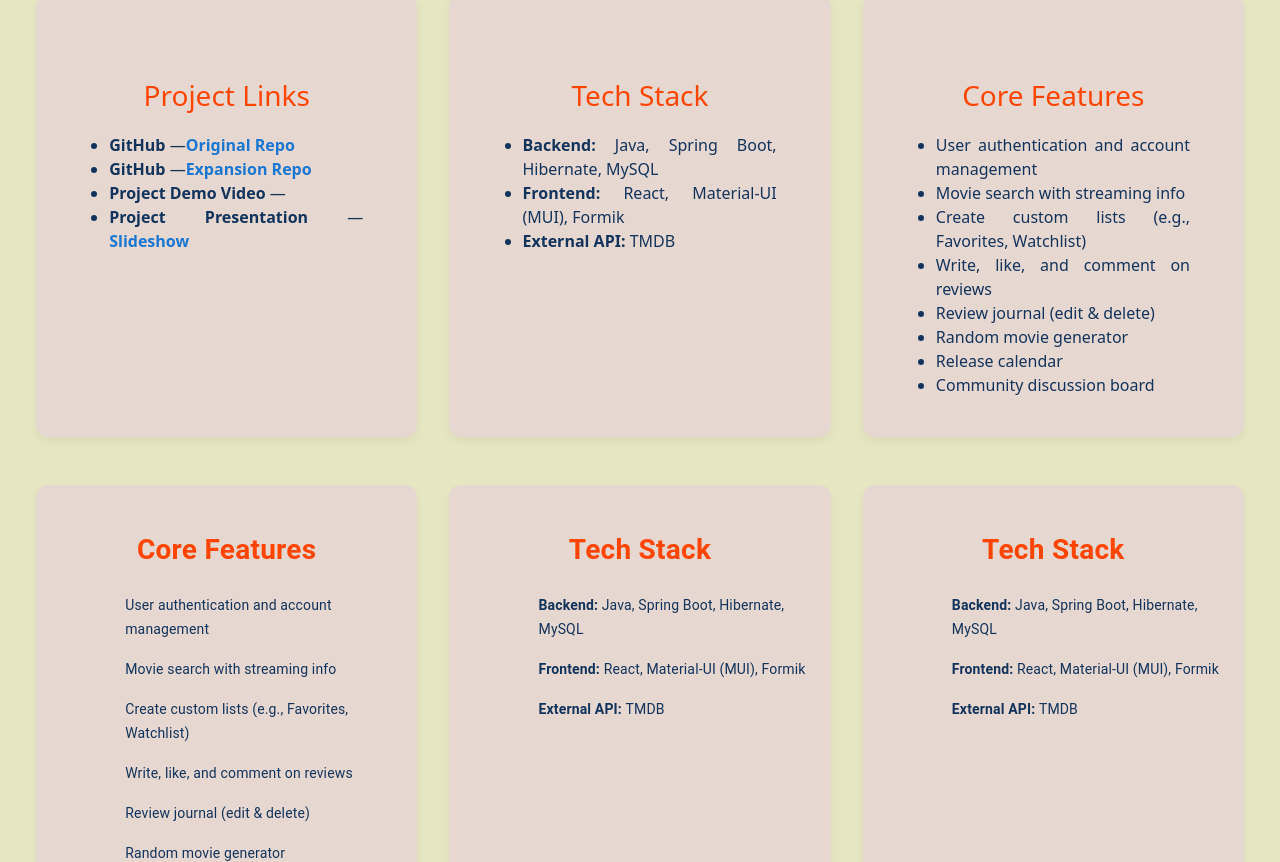
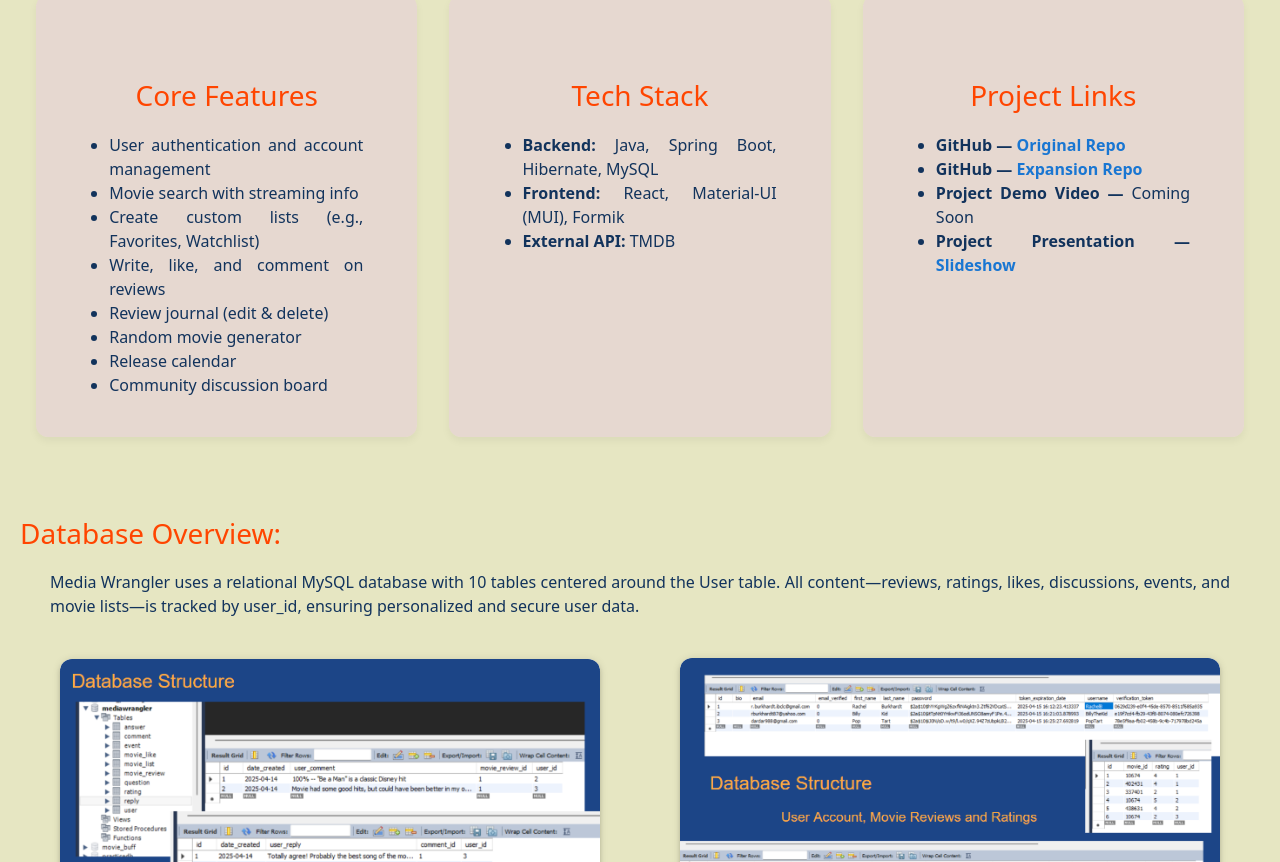
Before and after one commit to RBurkhardt87/Portfolio, a React (Vite) app in the folder MyPortfolio/: page /media-wrangler in a window 1280 px wide. Shown: the part 1078-1940 px from the top of the page. Built offline with nearby package versions, Linux system fonts and the light colour scheme.

Commit message:
Created a standard HTML list card component to use for each project's core features, links and tech stack. I like the simplistic styling of it for these

```diff
--- a/MyPortfolio/src/Pages/MediaWrangler.jsx
+++ b/MyPortfolio/src/Pages/MediaWrangler.jsx
@@ -4,6 +4,7 @@ import ImagePopup from '../components/ImagePopup';
 import { Typography } from '@mui/material';
 import ListCard from '../components/ListCard';
 import ProjectFeatureCard from '../components/ProjectFeatureCard';
+import PlainListCard from '../components/PlainListCard';
 
 const MediaWrangler = () => {
 
@@ -27,14 +28,12 @@ const MediaWrangler = () => {
   ];
 
   const links = "Project Links"
-  const linkItems = [
-    {label: "Backend: ", text: "Java, Spring Boot, Hibernate, MySQL"},
-    {label: "Backend: ", text: "Java, Spring Boot, Hibernate, MySQL"},
-    {label: "Backend: ", text: "Java, Spring Boot, Hibernate, MySQL"},
-    {label: "Backend: ", text: "Java, Spring Boot, Hibernate, MySQL"},
-  ]
-
-
+  const projectLinks = [
+    { label: "GitHub — ", text: "Original Repo", href: "https://github.com/RBurkhardt87/media-wrangler" },
+    { label: "GitHub — ", text: "Expansion Repo", href: "https://github.com/RBurkhardt87/media-wrangler-expand" },
+    { label: "Project Demo Video — ", text: "Coming Soon"},
+    { label: "Project Presentation — ", text: "Slideshow", href: "https://docs.google.com/presentation/d/1Q6HOewM0bPnU61V9ypXlkjknPRM4q6VMtil-CI6yPhs/present" }
+  ];
 
 
 
@@ -90,69 +89,11 @@ const MediaWrangler = () => {
 
         <section id="links-stack-features">
           <div className='section-group'>
-            <div className='section-card'>
-              <h4>Project Links</h4>
-              <ul>
-                <li><b>GitHub</b> —
-                  <a href="https://github.com/RBurkhardt87/media-wrangler" target="_blank" rel="noopener noreferrer" >Original Repo</a>
-                </li>
-                <li><b>GitHub</b> —
-                  <a href="https://github.com/RBurkhardt87/media-wrangler-expand" target='_blank' rel="noopener noreferrer" >Expansion Repo</a>
-                </li>
-                <li><b>Project Demo Video</b> — </li>
-                <li><b>Project Presentation</b> —
-                  <a href="https://docs.google.com/presentation/d/1Q6HOewM0bPnU61V9ypXlkjknPRM4q6VMtil-CI6yPhs/present" target="_blank">Slideshow</a>
-                </li>
-              </ul>
-            </div>
-
-            <div className='section-card'>
-              <h4>Tech Stack</h4>
-              <ul>
-                <li><b>Backend:</b> Java, Spring Boot, Hibernate, MySQL</li>
-                <li><b>Frontend:</b> React, Material-UI (MUI), Formik</li>
-                <li><b>External API:</b> TMDB</li>
-              </ul>
-            </div>
-
-
-
-
-
-            <div className='section-card'>
-              <h4>Core Features</h4>
-              <ul>
-                <li>User authentication and account management</li>
-                <li>Movie search with streaming info</li>
-                <li>Create custom lists (e.g., Favorites, Watchlist)</li>
-                <li>Write, like, and comment on reviews</li>
-                <li>Review journal (edit & delete)</li>
-                <li>Random movie generator</li>
-                <li>Release calendar</li>
-                <li>Community discussion board</li>
-              </ul>
-            </div>
+            <PlainListCard title={ coreFeatures } items={ featureItems } />
+            <PlainListCard title={ techStack } items={ stackItems } />
+            <PlainListCard title={ links } items={ projectLinks } />
           </div>
         </section>
-        <br />
-        <br />
-
-        <div className='section-group'>
-          <div className='section-card'>
-            <ProjectFeatureCard title={ coreFeatures } items={ featureItems } />
-          </div>
-
-          <div className='section-card'>
-            <ProjectFeatureCard title={ techStack } items={ stackItems } />
-          </div>
-
-          <div className='section-card'>
-            <ProjectFeatureCard title={ techStack } items={ stackItems } />
-          </div>
-        </div>
-
-
-
 
         <section id="database-overview">
         <div className='section-container'>
--- /dev/null
+++ b/MyPortfolio/src/components/PlainListCard.jsx
@@ -0,0 +1,30 @@
+import * as React from 'react';
+
+
+
+const ListCard = ({ title, items }) => {
+  return (
+    <div className="section-card">
+      <h4>{title}</h4>
+      <ul>
+        {items.map((item, index) => (
+          <li key={index}>
+            {item.label && <b>{item.label}</b>}
+            {item.href ? (
+              <>
+                {' '}
+                <a href={item.href} target="_blank" rel="noopener noreferrer">
+                  {item.text}
+                </a>
+              </>
+            ) : (
+              item.text
+            )}
+          </li>
+        ))}
+      </ul>
+    </div>
+  );
+};
+
+export default ListCard;
--- a/MyPortfolio/src/components/ProjectFeatureCard.jsx
+++ b/MyPortfolio/src/components/ProjectFeatureCard.jsx
@@ -1,6 +1,6 @@
 import * as React from 'react';
 import { List, ListItem, ListItemText, Typography } from '@mui/material';
-import StarIcon from '@mui/icons-material/Star';
+
 
 export default function ProjectFeatureCard ({ title, items }) {
   return (
```
